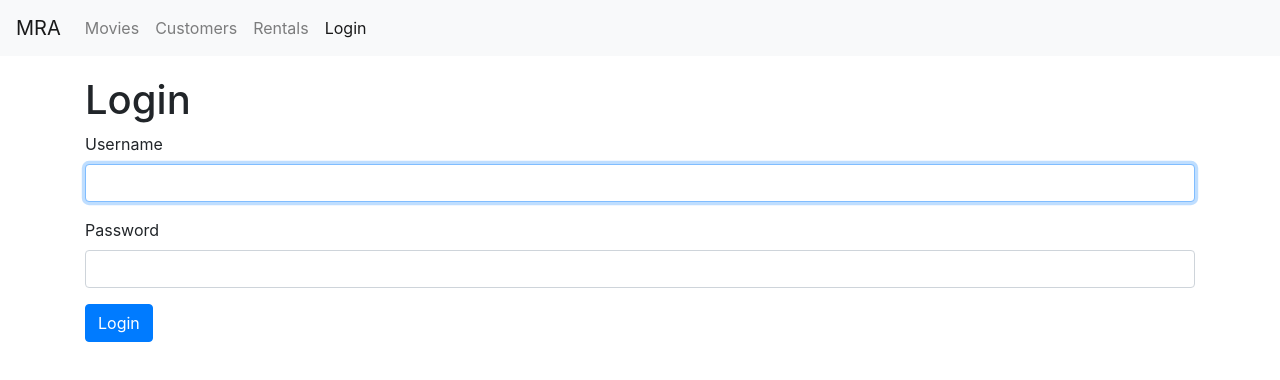
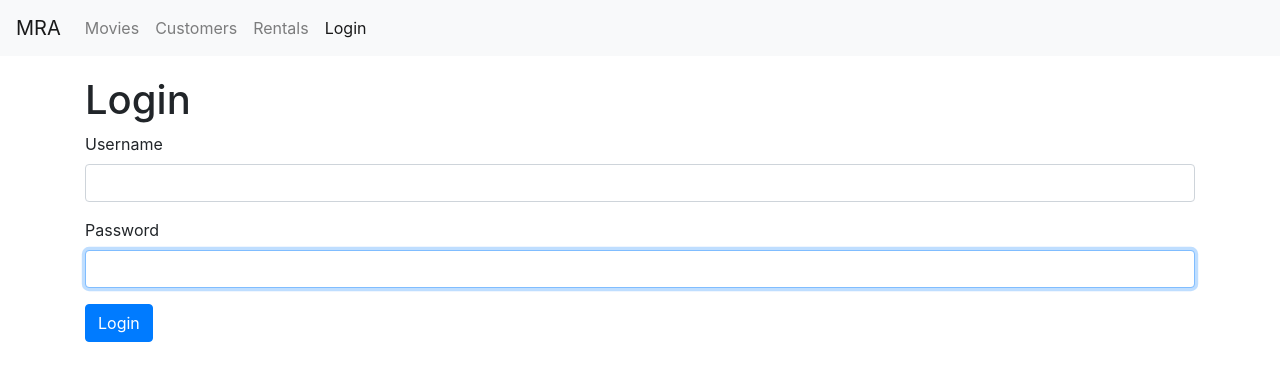
Before and after one commit to adeluleye/movie-rental-app-fe, a React (Create React App) app: page /login in a window 1280 px wide. Shown: the top 380 px of the page. Built offline with nearby package versions, Linux system fonts and the light colour scheme.

Commit message:
extracting the login form input into a reuseable input

```diff
--- /dev/null
+++ b/src/components/common/input.jsx
@@ -0,0 +1,21 @@
+import React from 'react';
+
+const Input = ({ name, label, type, value, onChange }) => {
+  return (
+    <div className="form-group">
+      <label htmlFor={name}>{label}</label>
+      <input
+        autoFocus
+        value={value}
+        onChange={onChange}
+        id={name}
+        name={name}
+        type={type}
+        className="form-control"
+      />
+      <small className="form-text text-muted" />
+    </div>
+  );
+};
+
+export default Input;
--- a/src/components/loginForm.jsx
+++ b/src/components/loginForm.jsx
@@ -1,4 +1,5 @@
 import React, { Component } from 'react';
+import Input from './common/input';
 
 class LoginForm extends Component {
   state = {
@@ -25,31 +26,21 @@ class LoginForm extends Component {
       <div>
         <h1>Login</h1>
         <form onSubmit={this.handleSubmit}>
-          <div className="form-group">
-            <label htmlFor="username">Username</label>
-            <input
-              autoFocus
+          <Input
+            name="username"
             value={account.username}
+            label="Username"
+            type="text"
             onChange={this.handleChange}
-              id="username"
-              name="username"
-              type="text"
-              className="form-control"
           />
-            <small className="form-text text-muted" />
-          </div>
-          <div className="form-group">
-            <label htmlFor="password">Password</label>
-            <input
+          <Input
+            name="password"
             value={account.password}
+            label="Password"
+            type="password"
             onChange={this.handleChange}
-              id="password"
-              name="password"
-              type="password"
-              className="form-control"
           />
-            <small className="form-text text-muted" />
-          </div>
+
           <button className="btn btn-primary">Login</button>
         </form>
       </div>
```
Lines whose indentation alone changed are shown as unchanged.
